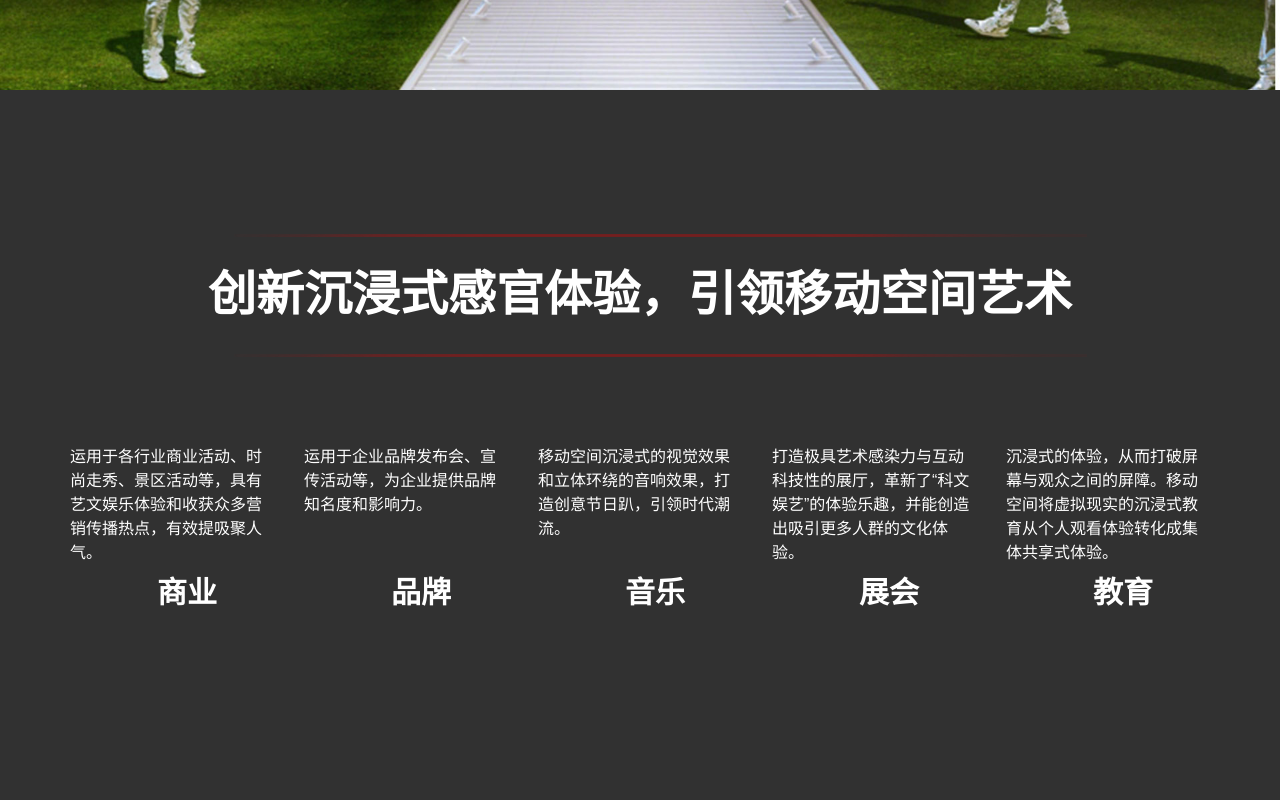
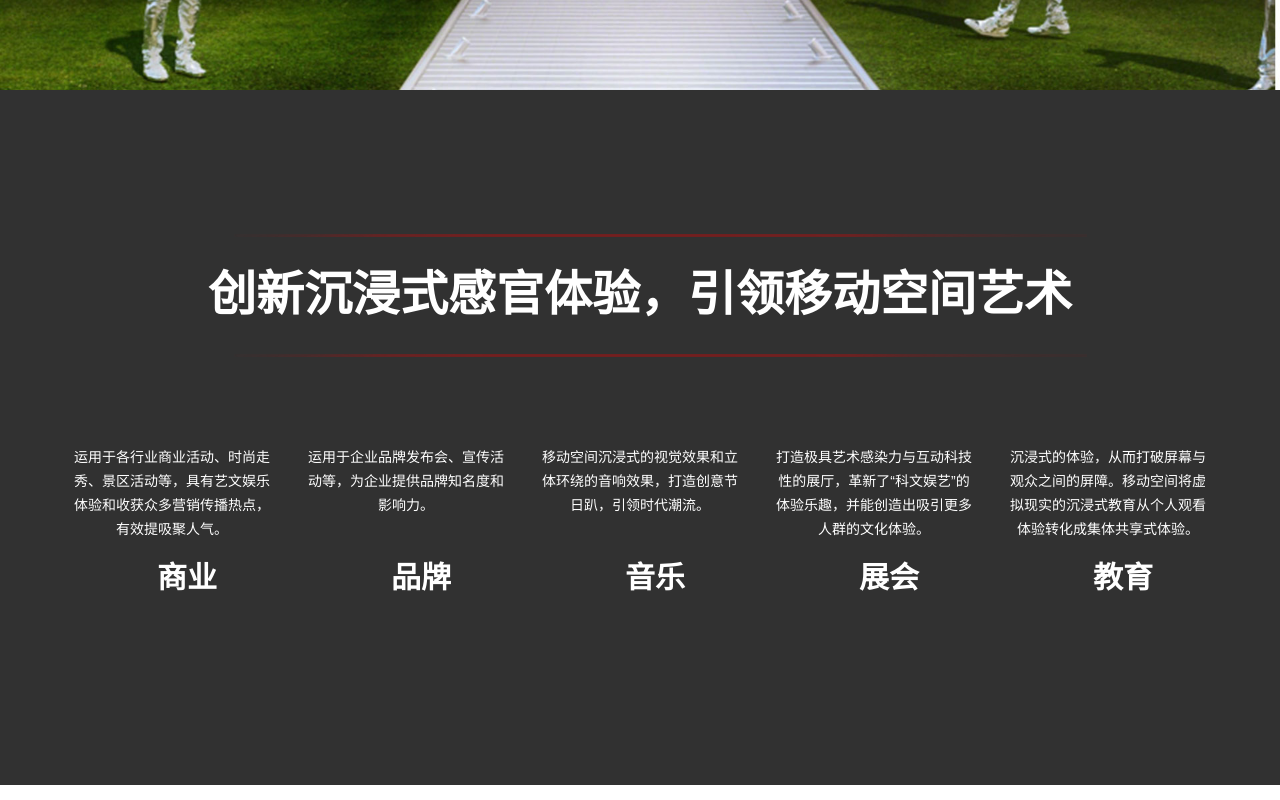
Before and after one commit to andyliangshan/newShow, a website built with webpack: page views/service.html in a window 1280 px wide. Shown: the part 1296-2096 px from the top of the page. Built offline with nearby package versions, Linux system fonts and the light colour scheme.

Commit message:
修改文件

```diff
--- a/public/stylesheets/about.css
+++ b/public/stylesheets/about.css
@@ -156,14 +156,13 @@
 }
 .serviceArt-list .col-sm-4, .serviceArt-list .col-md-3 {
     width: 20%;
+    height: 155px;
     text-align: center;
-    height: 170px;
     position: relative;
     margin-bottom: 20px;
 }
 .serviceArt-list .serviceArt-list-desc {
-    font-size: 16px;
-    text-align: left;
+    font-size: 14px;
     line-height: 24px;
     color: #fff;
     width: 100%;
```
Also changed, not shown: views/components/head.html (+2 -2 lines), public/images/logomain.jpg (added), public/images/mainlogo.jpg (added).
